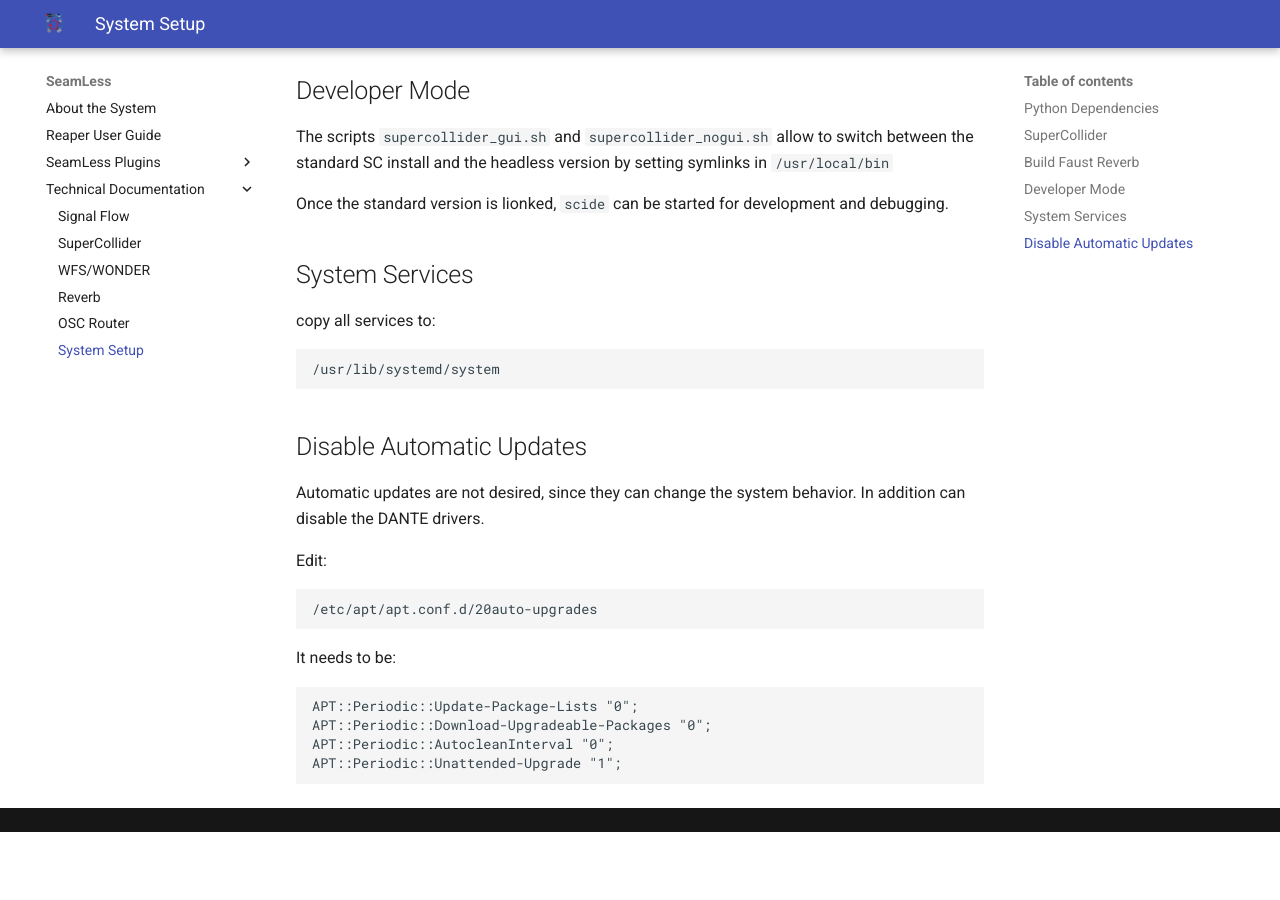
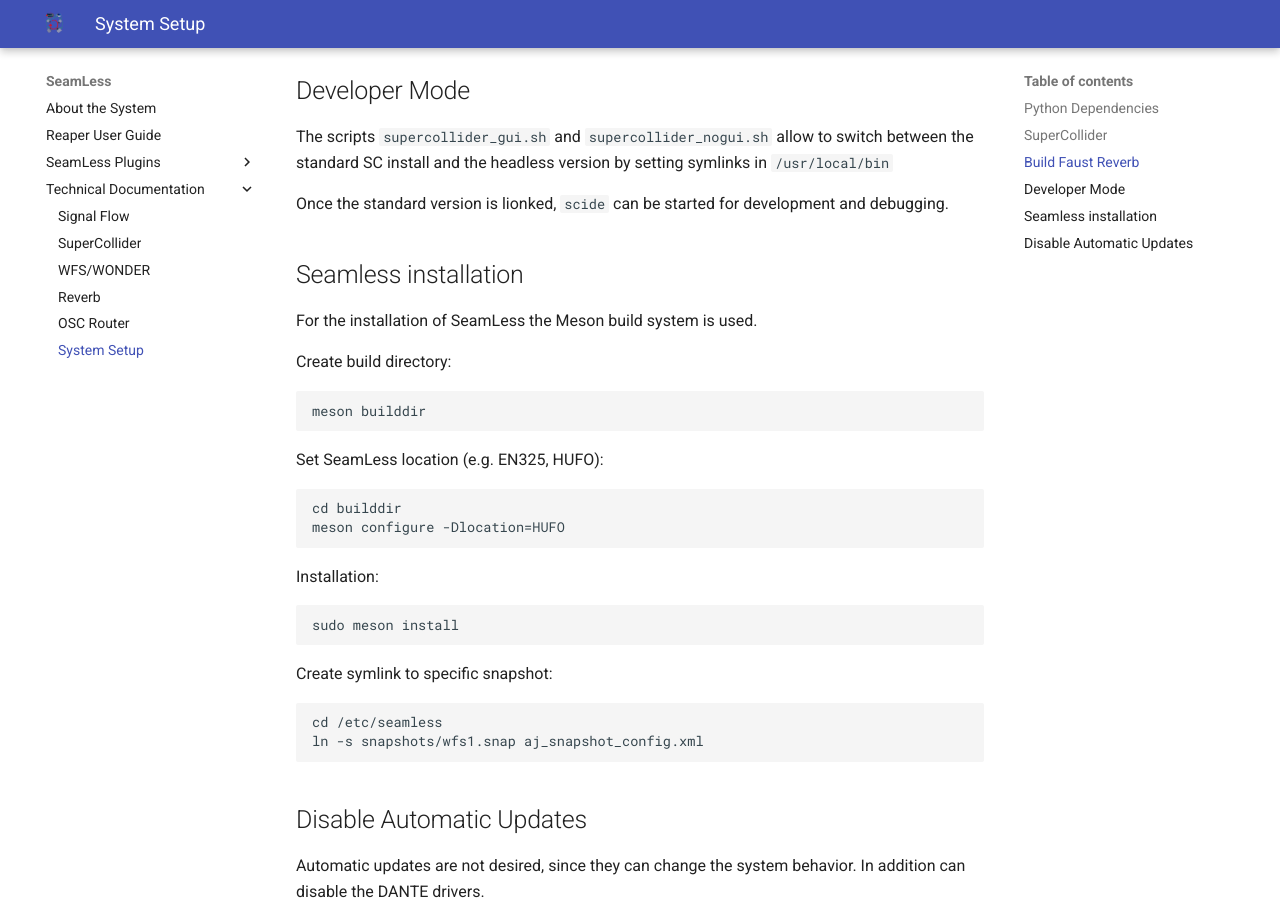
Before and after one commit to anwaldt/seamless, an MkDocs documentation site: the page built from Documentation/docs/system_setup.md, in a window 1280 px wide and 900 px high, scrolled down 882 px. Built offline with MkDocs 1.6.1 and Material for MkDocs 9.7.7, drawn with Linux system fonts in a browser that asks for light colours; before the commit the page ends 1714 px from its top, so only the background shows below that.

Commit message:
[Docs] Update installation docs

````diff
--- a/Documentation/docs/system_setup.md
+++ b/Documentation/docs/system_setup.md
@@ -40,12 +40,31 @@
 Once the standard version is lionked, `scide` can be started for
 development and debugging.
 
-## System Services
+## Seamless installation
 
-copy all services to:
+For the installation of SeamLess the Meson build system is used.
 
-    /usr/lib/systemd/system
+Create build directory:
+```bash
+meson builddir
+```
 
+Set SeamLess location (e.g. EN325, HUFO):
+```bash
+cd builddir
+meson configure -Dlocation=HUFO
+```
+
+Installation:
+```bash
+sudo meson install
+```
+
+Create symlink to specific snapshot:
+```bash
+cd /etc/seamless
+ln -s snapshots/wfs1.snap aj_snapshot_config.xml
+```
 
 ## Disable Automatic Updates
 
````
